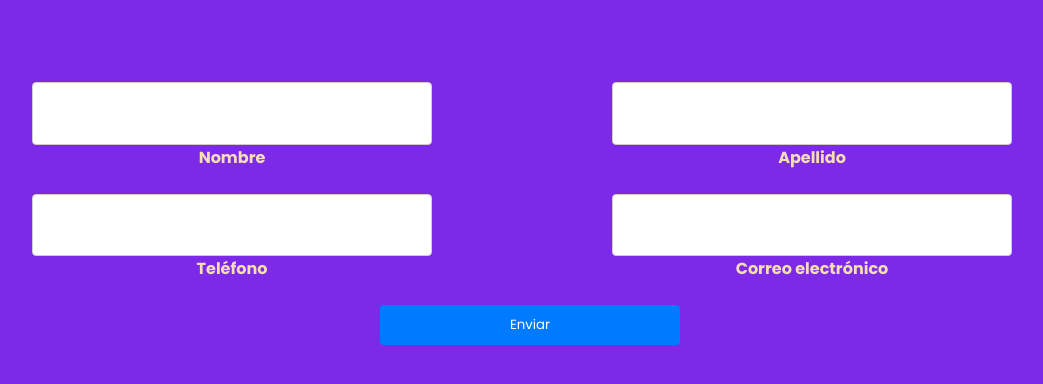
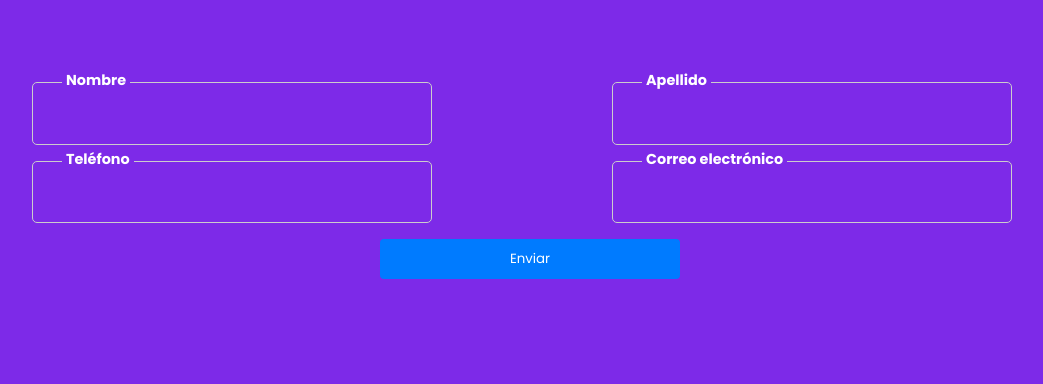
Before and after one commit to TICAMOLINA/desafio-12-ejercicio-c, a website built with Vite: page index.html in a window 1280 px wide. Shown: the part 146-530 px from the top of the page, without its empty margins (110-1153 px from the left). Built offline with nearby package versions, Linux system fonts and the light colour scheme; a web font is replaced by a local one.

Commit message:
En la media 992px pongo position relative para establecer que los elementos hijos (como el label) se posicionen en relación con este contenedor. Es necesario para que el label con position absolute se posicione correctamente dentro del contenedor. Agrego transition para generar una animación suave cuando ocurra el cambio en posición, tamaño y color. Establezco bordes redondeados, un borde sólido y un color de fondo para los campos de entrada, lo cual da un estilo más moderno. Elimino el borde resaltado (outline) predeterminado al hacer focus.

```diff
--- a/src/sass/style.scss
+++ b/src/sass/style.scss
@@ -108,3 +108,43 @@ button {
         text-align: center;
     }
     }
+
+
+    @media screen and (min-width: 992px) {
+      .form-container__label-name,
+      .form-container__label-lastName,
+      .form-container__label-telephone,
+      .form-container__label-email {
+        position: relative;
+      }
+
+
+      label {
+        position: absolute;
+        top: 10px;
+        left: 12px;
+        font-size: 20em;
+        background: #7d2ae8;
+        padding: 0 4px;
+        transition: all 0.3s;
+      }
+
+      input {
+          border-radius: 5px;
+          border-style: solid;
+          border: 1px 1px 1px 1px;
+          background-color: #7d2ae8;
+      }
+
+      input:focus {
+          color: white;
+          outline: none;
+      }
+      input:focus + label,
+      input:not(:placeholder-shown) + label {
+        top: -12px;
+        left: 7rem;
+        font-size: 0.9em;
+        color: white;
+      }
+    }
```
